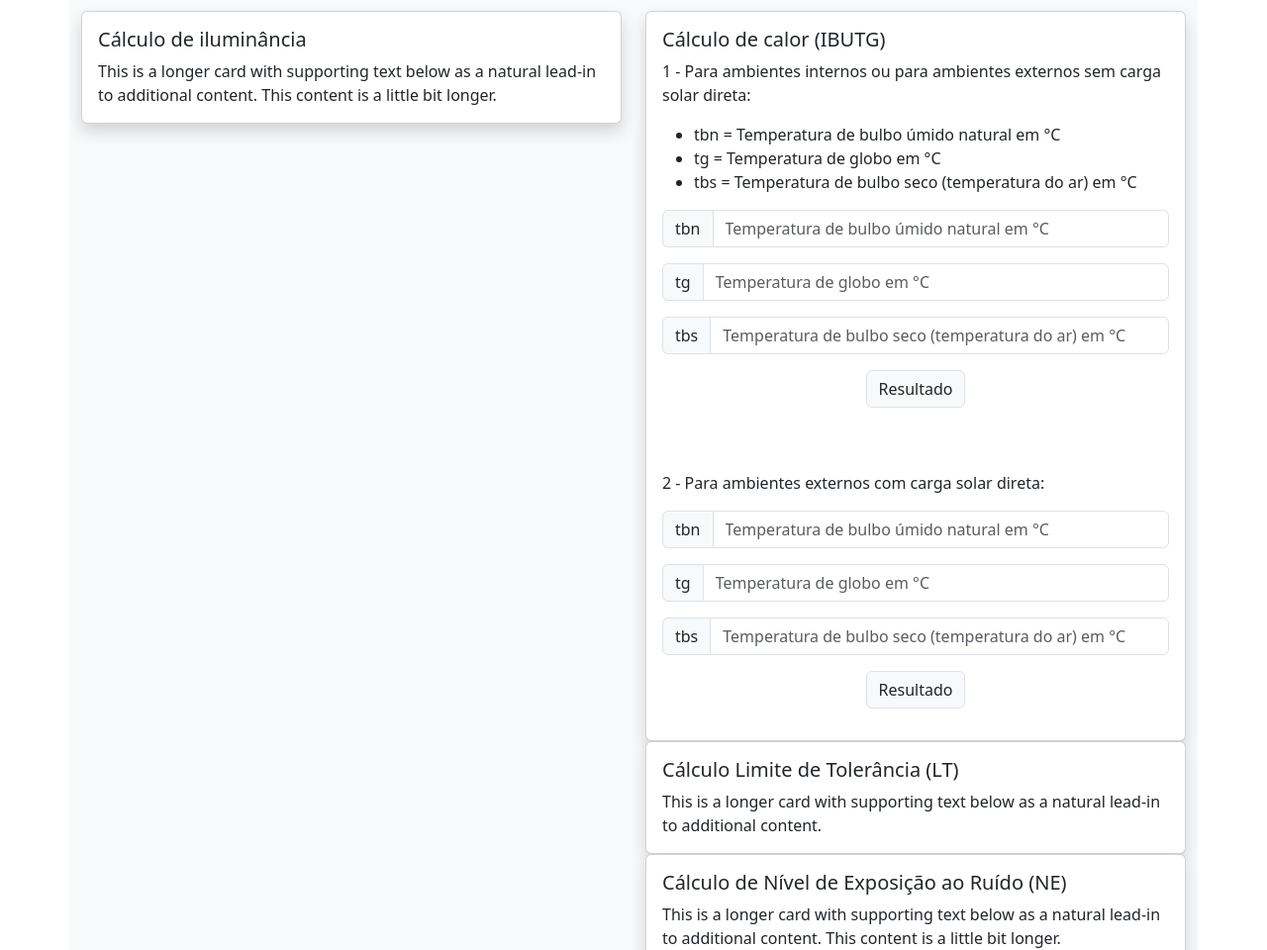
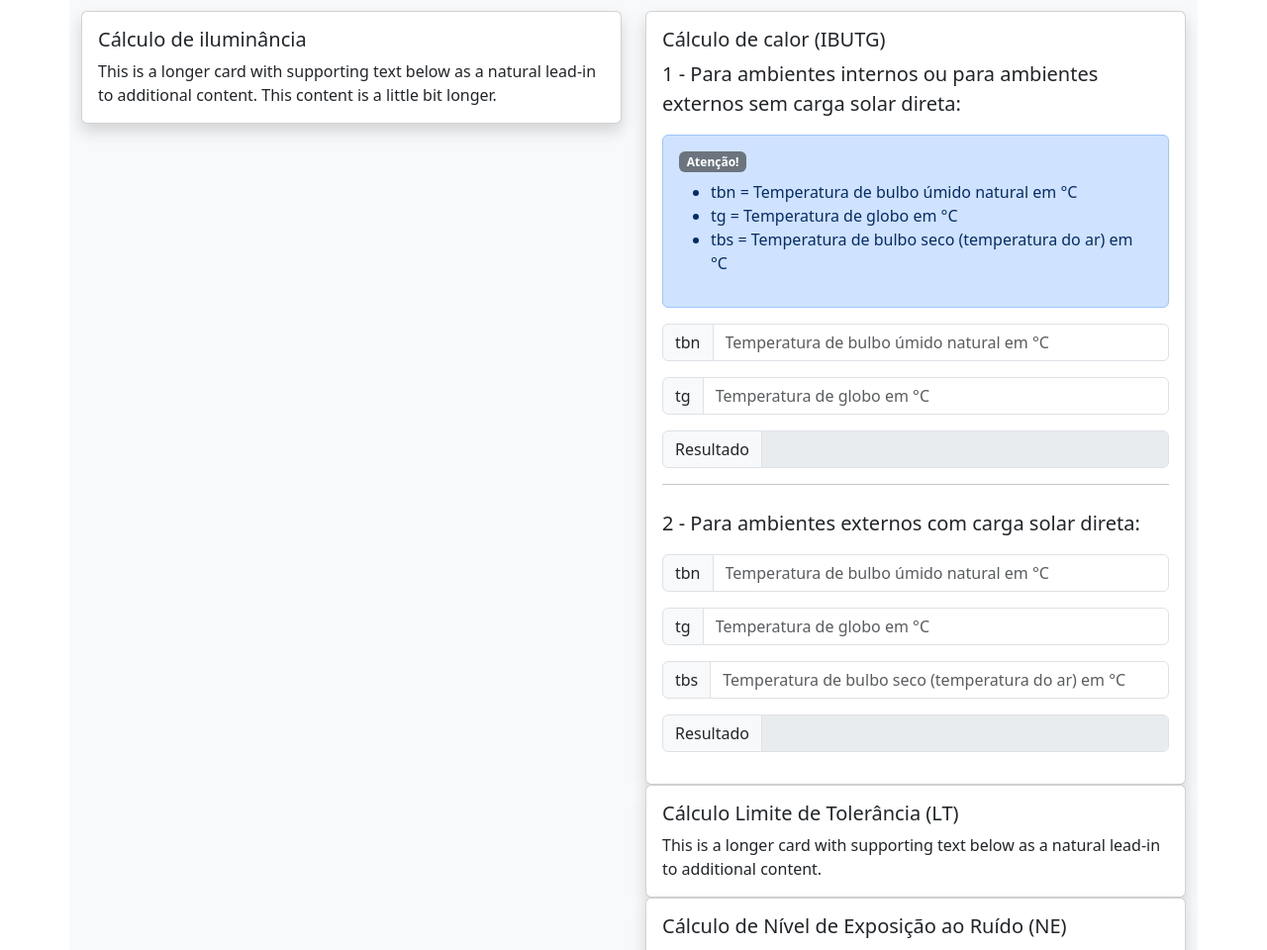
Before and after one commit to ndrfelipe/projetoIntegrador, a plain HTML site: page calculadora.html in a window 1280 px wide. Shown: the part 500-1460 px from the top of the page at 99% size. Drawn offline with nearby package versions, Linux system fonts and the light colour scheme.

Commit message:
Criei uma pasta para adicionar os códigos JS. Modifiquei a interface da calculadora

```diff
--- a/calculadora.html
+++ b/calculadora.html
@@ -5,6 +5,7 @@
     <meta name="viewport" content="width=device-width, initial-scale=1.0">
     <title>Occup Health</title>
     <link rel="stylesheet" href="estilo.css">
+    <script src="index.js"></script>
     <!-- Link para os arquivos CSS do Bootstrap -->
     <link rel="stylesheet" href="https://cdn.jsdelivr.net/npm/bootstrap-icons@1.10.5/font/bootstrap-icons.css">
     <link href="https://cdn.jsdelivr.net/npm/bootstrap@5.3.1/dist/css/bootstrap.min.css" rel="stylesheet" integrity="sha384-4bw+/aepP/YC94hEpVNVgiZdgIC5+VKNBQNGCHeKRQN+PtmoHDEXuppvnDJzQIu9" crossorigin="anonymous">
@@ -119,45 +120,52 @@
 
             <div class="card-body">
               <h5 class="card-title">Cálculo de calor (IBUTG)</h5>
-              <p class="card-text">1 - Para ambientes internos ou para ambientes externos sem carga solar direta:</p>
-              <ul>
-              <li>tbn = Temperatura de bulbo úmido natural em °C</li>
-              <li>tg = Temperatura de globo em °C</li>
-              <li>tbs = Temperatura de bulbo seco (temperatura do ar) em °C</li>
-              </ul>
+              <p class="card-text lead">1 - Para ambientes internos ou para ambientes externos sem carga solar direta:</p>
+              <div class="alert alert-primary" role="alert">
+                <h6><span class="badge bg-secondary">Atenção!</span></h6>
+                  <ul>
+                    <li>tbn = Temperatura de bulbo úmido natural em °C</li>
+                    <li>tg = Temperatura de globo em °C</li>
+                    <li>tbs = Temperatura de bulbo seco (temperatura do ar) em °C</li>
+                  </ul>
+              </div>
+
               <div class="input-group mb-3">
                 <span class="input-group-text" id="basic-addon1">tbn</span>
-                <input type="text" class="form-control" placeholder="Temperatura de bulbo úmido natural em °C" aria-label="Username" aria-describedby="basic-addon1">
+                <input type="text" class="form-control" id="tbn1" placeholder="Temperatura de bulbo úmido natural em °C" aria-label="Username" aria-describedby="basic-addon1">
               </div>
               <div class="input-group mb-3">
                 <span class="input-group-text" id="basic-addon1">tg</span>
-                <input type="text" class="form-control" placeholder="Temperatura de globo em °C" aria-label="Username" aria-describedby="basic-addon1">
+                <input type="text" class="form-control" id="tg1" placeholder="Temperatura de globo em °C" aria-label="Username" aria-describedby="basic-addon1">
+              </div>
+
+              <div class="input-group mb-3" style="justify-content: center;">
+                <span class="input-group-text" id="basic-addon1">Resultado </span>
+                <input type="text" class="form-control" onmouseover="CalcularAmbienteInternos()" id="resultadoIBUTG1" placeholder="" aria-label="Username" aria-describedby="basic-addon1" disabled readonly>
+              </div>
+              <hr>
+
+              <p class="card-text lead mt-4 mb-3" >2 - Para ambientes externos com carga solar direta:</p>
+              <div class="input-group mb-3">
+                <span class="input-group-text" id="basic-addon1">tbn</span>
+                <input type="text" class="form-control" id="tbn2" placeholder="Temperatura de bulbo úmido natural em °C" aria-label="Username" aria-describedby="basic-addon1">
+              </div>
+              <div class="input-group mb-3">
+                <span class="input-group-text" id="basic-addon1">tg</span>
+                <input type="text" class="form-control" id="tg2" placeholder="Temperatura de globo em °C" aria-label="Username" aria-describedby="basic-addon1">
               </div>
               <div class="input-group mb-3">
                 <span class="input-group-text" id="basic-addon1">tbs</span>
-                <input type="text" class="form-control" placeholder="Temperatura de bulbo seco (temperatura do ar) em °C" aria-label="Username" aria-describedby="basic-addon1">
+                <input type="text" class="form-control" id="tbs" placeholder="Temperatura de bulbo seco (temperatura do ar) em °C" aria-label="Username" aria-describedby="basic-addon1">
               </div>
               <div class="input-group mb-3" style="justify-content: center;">
-              <span class="input-group-text" id="basic-addon1">Resultado</span>
-              </div><br/><br/>
-              <p>2 - Para ambientes externos com carga solar direta:</p>
-              <div class="input-group mb-3">
-                <span class="input-group-text" id="basic-addon1">tbn</span>
-                <input type="text" class="form-control" placeholder="Temperatura de bulbo úmido natural em °C" aria-label="Username" aria-describedby="basic-addon1">
-              </div>
-              <div class="input-group mb-3">
-                <span class="input-group-text" id="basic-addon1">tg</span>
-                <input type="text" class="form-control" placeholder="Temperatura de globo em °C" aria-label="Username" aria-describedby="basic-addon1">
-              </div>
-              <div class="input-group mb-3">
-                <span class="input-group-text" id="basic-addon1">tbs</span>
-                <input type="text" class="form-control" placeholder="Temperatura de bulbo seco (temperatura do ar) em °C" aria-label="Username" aria-describedby="basic-addon1">
-              </div>
-              <div class="input-group mb-3" style="justify-content: center;">
-                <span class="input-group-text" id="basic-addon1">Resultado</span>
+                <span class="input-group-text" id="basic-addon1">Resultado </span>
+                <input type="text" class="form-control" onmouseover="CalcularAmbienteExternos()" id="resultadoIBUTG2" placeholder="" aria-label="Username" aria-describedby="basic-addon1" disabled readonly>
+
             </div>
           </div>
         </div>
+
         <div class="col">
           <div class="card shadow">
 
--- /dev/null
+++ b/index.js
@@ -0,0 +1,16 @@
+//Função para calcular IBUTG 1
+function CalcularAmbienteInternos() {
+    var tbn = document.getElementById("tbn1").value
+    var tg = document.getElementById("tg1").value
+    var calculo =  (0.7 * tbn) + (0.3 * tg)
+    document.getElementById("resultadoIBUTG1").value = calculo
+}
+
+//Função para calcular IBUTG 2
+function CalcularAmbienteExternos() {
+    var tbn2 = document.getElementById("tbn2").value
+    var tg2 = document.getElementById("tg2").value
+    var tbs = document.getElementById("tbs").value
+    var calculo =   (0.7 * tbn2) + (0.2 * tg2) + (0.1 * tbs)
+    document.getElementById("resultadoIBUTG2").value = calculo
+}
```
